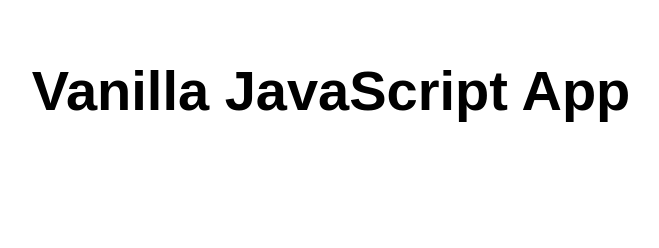
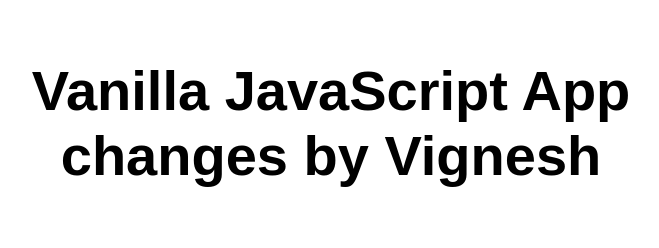
Before and after one commit to vigneshsweekaran/vanilla-js, a website: page src/index.html in a window 1280 px wide. Shown: the whole page, without its empty margins (309-968 px from the left). Drawn offline with Linux system fonts and the light colour scheme.

Commit message:
Update index.html

```diff
--- a/src/index.html
+++ b/src/index.html
@@ -10,7 +10,7 @@
 
 <body>
   <main>
-    <h1>Vanilla JavaScript App</h1>
+    <h1>Vanilla JavaScript App changes by Vignesh</h1>
   </main>
 </body>
 
```
